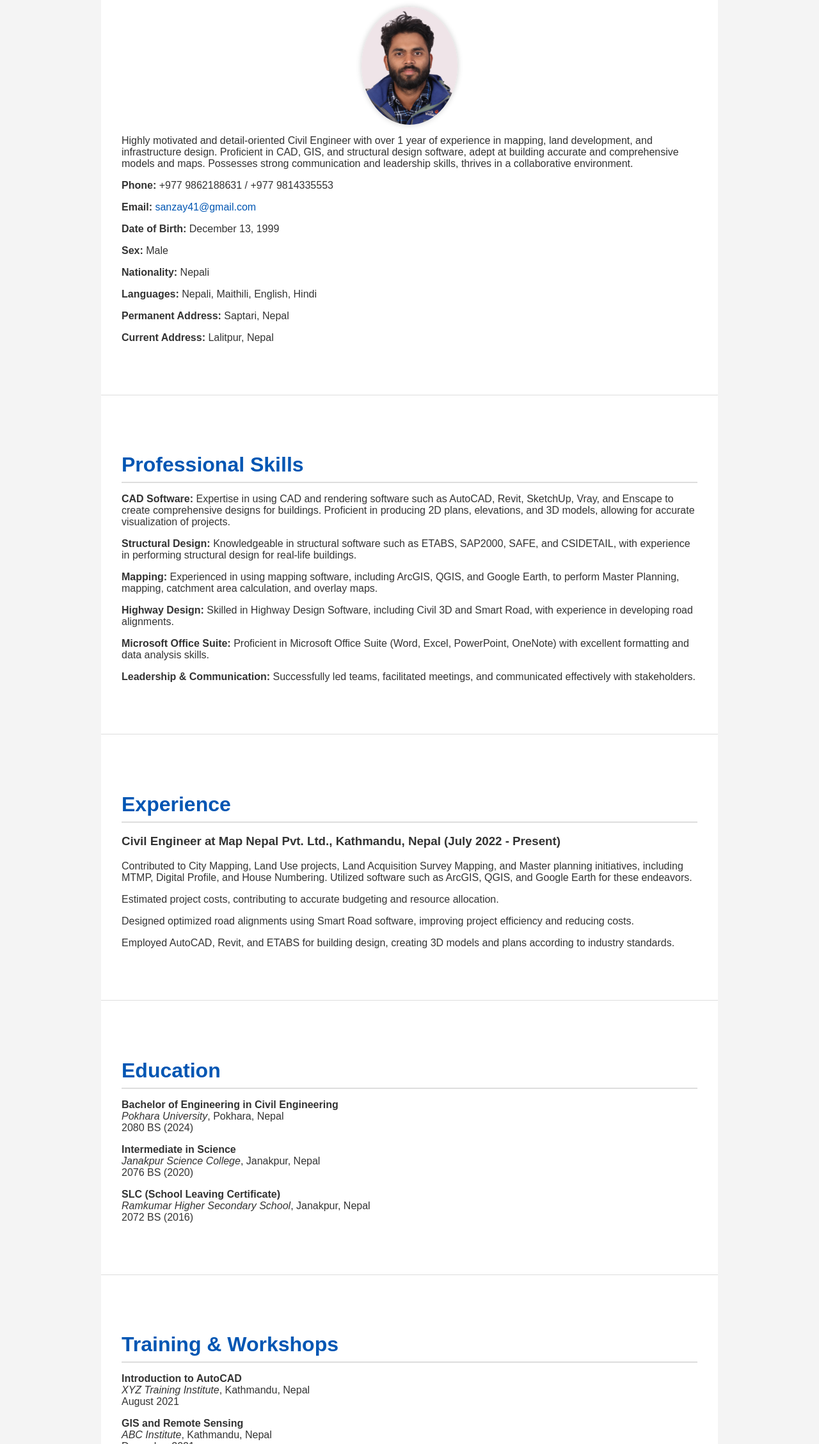
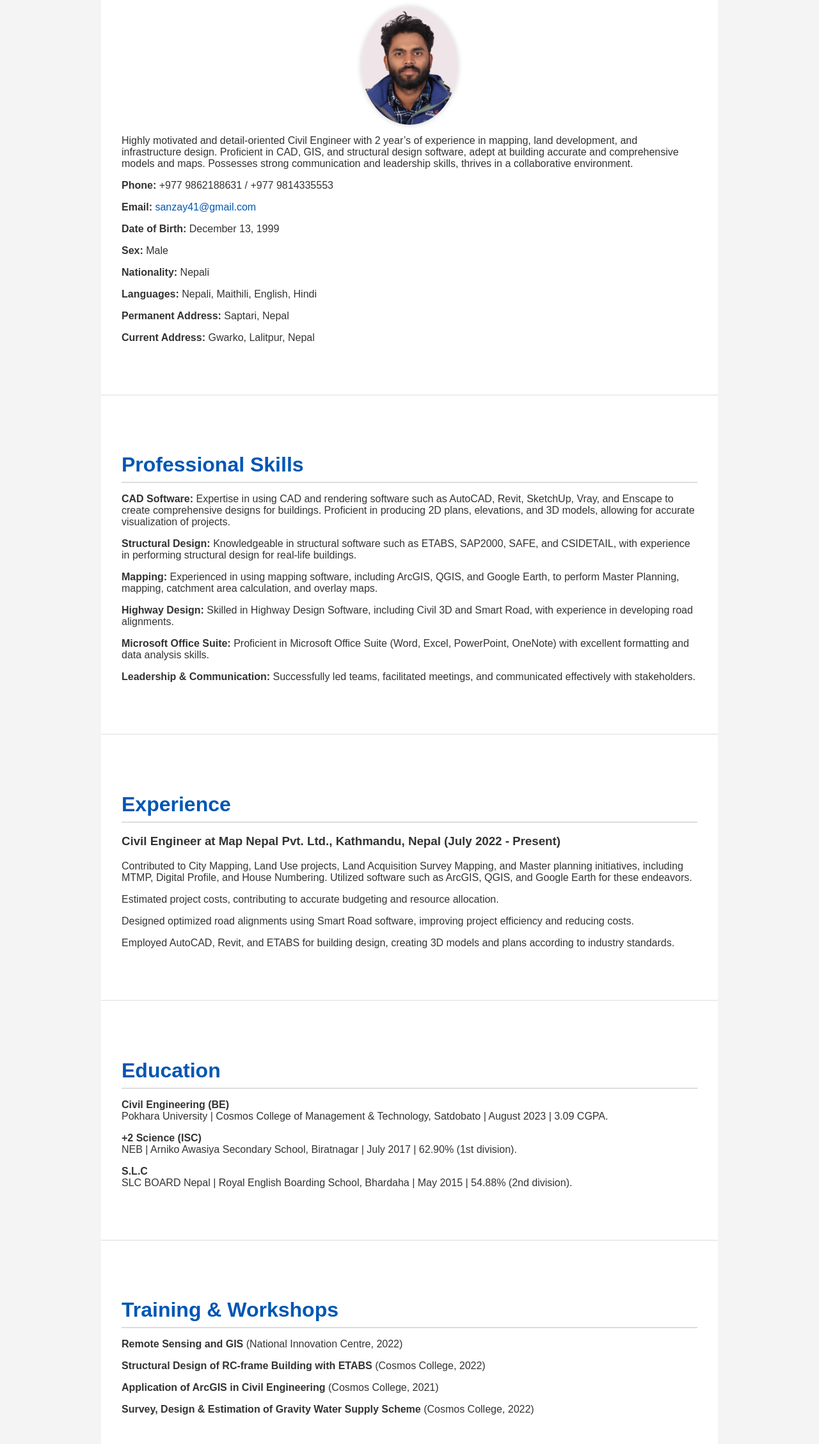
Before and after one commit to Sanzay41/Sanjay-Portfolio, a plain HTML site: page index.html in a window 1280 px wide. Shown: the part 543-2800 px from the top of the page at 64% size. Drawn offline with Linux system fonts and the light colour scheme.

Commit message:
Update index.html

```diff
--- a/index.html
+++ b/index.html
@@ -127,14 +127,18 @@
     <div class="background-image">
         <div>
             <h1>Welcome to My Portfolio</h1>
-            <p>Civil Engineer | Project Manager | GIS Specialist</p>
+            <p>Civil Engineer | Infrastructure Designer | GIS Specialist</p>
         </div>
     </div>
 
     <section id="about" class="container">
         <h2>About Me</h2>
         <img src="Image/your-image.jpg" alt="Sanjay Kumar Yadav" class="profile-pic">
-        <p>Highly motivated and detail-oriented Civil Engineer with over 1 year of experience in mapping, land development, and infrastructure design. Proficient in CAD, GIS, and structural design software, adept at building accurate and comprehensive models and maps. Possesses strong communication and leadership skills, thrives in a collaborative environment.</p>
+        <p>Highly motivated and detail-oriented Civil Engineer with 2 year’s of experience in
+mapping, land development, and infrastructure design. Proficient in CAD, GIS, and
+structural design software, adept at building accurate and comprehensive models
+and maps. Possesses strong communication and leadership skills, thrives in a
+collaborative environment.</p>
         <div class="contact-info">
             <p><strong>Phone:</strong> +977 9862188631 / +977 9814335553</p>
             <p><strong>Email:</strong> <a href="mailto:sanzay41@gmail.com">sanzay41@gmail.com</a></p>
@@ -143,7 +147,7 @@
             <p><strong>Nationality:</strong> Nepali</p>
             <p><strong>Languages:</strong> Nepali, Maithili, English, Hindi</p>
             <p><strong>Permanent Address:</strong> Saptari, Nepal</p>
-            <p><strong>Current Address:</strong> Lalitpur, Nepal</p>
+            <p><strong>Current Address:</strong> Gwarko, Lalitpur, Nepal</p>
         </div>
     </section>
 
@@ -178,44 +182,22 @@
         <h2>Education</h2>
         <div class="education">
             <ul>
-                <li>
-                    <p><strong>Bachelor of Engineering in Civil Engineering</strong><br>
-                    <em>Pokhara University</em>, Pokhara, Nepal<br>
-                    2080 BS (2024)</p>
-                </li>
-                <li>
-                    <p><strong>Intermediate in Science</strong><br>
-                    <em>Janakpur Science College</em>, Janakpur, Nepal<br>
-                    2076 BS (2020)</p>
-                </li>
-                <li>
-                    <p><strong>SLC (School Leaving Certificate)</strong><br>
-                    <em>Ramkumar Higher Secondary School</em>, Janakpur, Nepal<br>
-                    2072 BS (2016)</p>
-                </li>
+                 <li><strong>Civil Engineering (BE)</strong><br> Pokhara University | Cosmos College of Management & Technology, Satdobato | August 2023 | 3.09 CGPA.</li>
+                <li><strong>+2 Science (ISC)</strong><br> NEB | Arniko Awasiya Secondary School, Biratnagar | July 2017 | 62.90% (1st division).</li>
+                <li><strong>S.L.C</strong><br> SLC BOARD Nepal | Royal English Boarding School, Bhardaha | May 2015 | 54.88% (2nd division).</li>
             </ul>
         </div>
     </section>
 
+
     <section id="training" class="container">
         <h2>Training & Workshops</h2>
         <div class="training">
-            <ul>
-                <li>
-                    <p><strong>Introduction to AutoCAD</strong><br>
-                    <em>XYZ Training Institute</em>, Kathmandu, Nepal<br>
-                    August 2021</p>
-                </li>
-                <li>
-                    <p><strong>GIS and Remote Sensing</strong><br>
-                    <em>ABC Institute</em>, Kathmandu, Nepal<br>
-                    December 2021</p>
-                </li>
-                <li>
-                    <p><strong>Structural Analysis and Design</strong><br>
-                    <em>Engineering Workshops</em>, Kathmandu, Nepal<br>
-                    February 2022</p>
-                </li>
+       <ul>
+                <li><strong>Remote Sensing and GIS</strong> (National Innovation Centre, 2022)</li>
+                <li><strong>Structural Design of RC-frame Building with ETABS</strong> (Cosmos College, 2022)</li>
+                <li><strong>Application of ArcGIS in Civil Engineering</strong> (Cosmos College, 2021)</li>
+                <li><strong>Survey, Design & Estimation of Gravity Water Supply Scheme</strong> (Cosmos College, 2022)</li>
             </ul>
         </div>
     </section>
```
